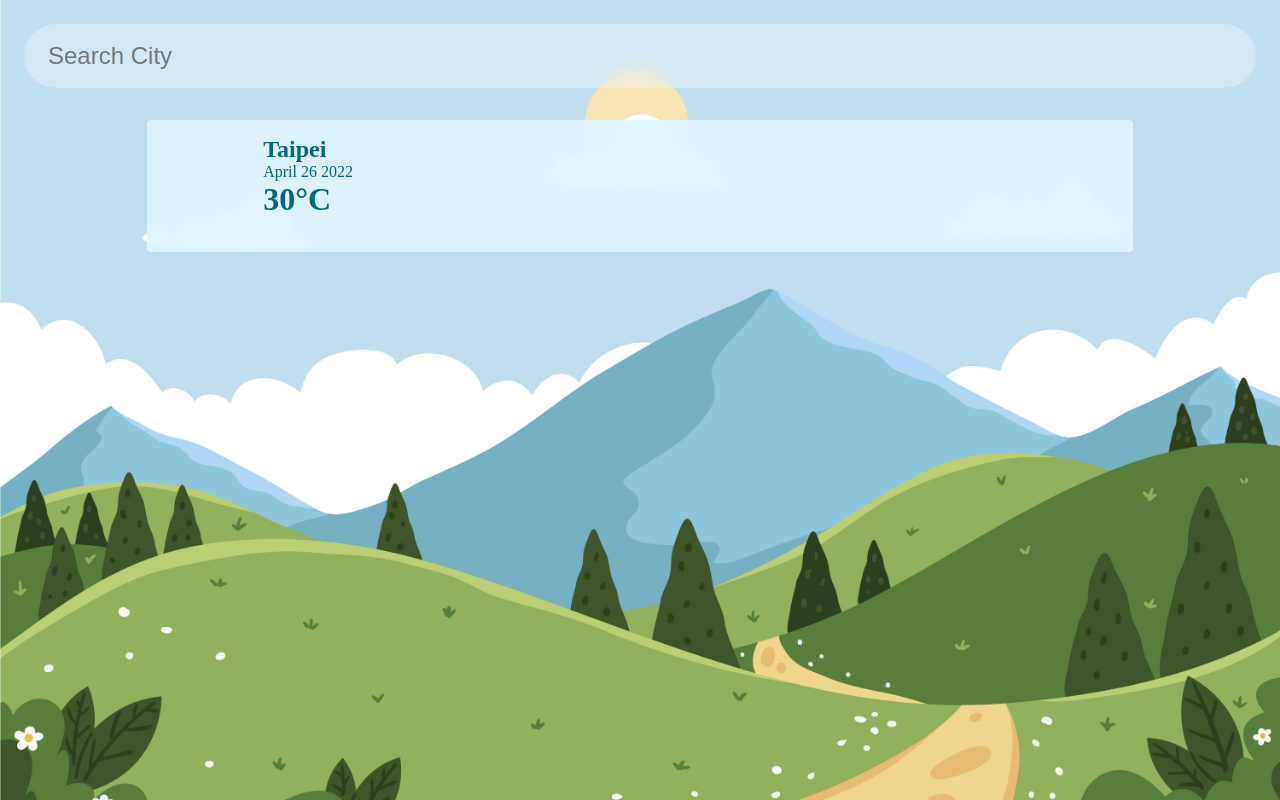
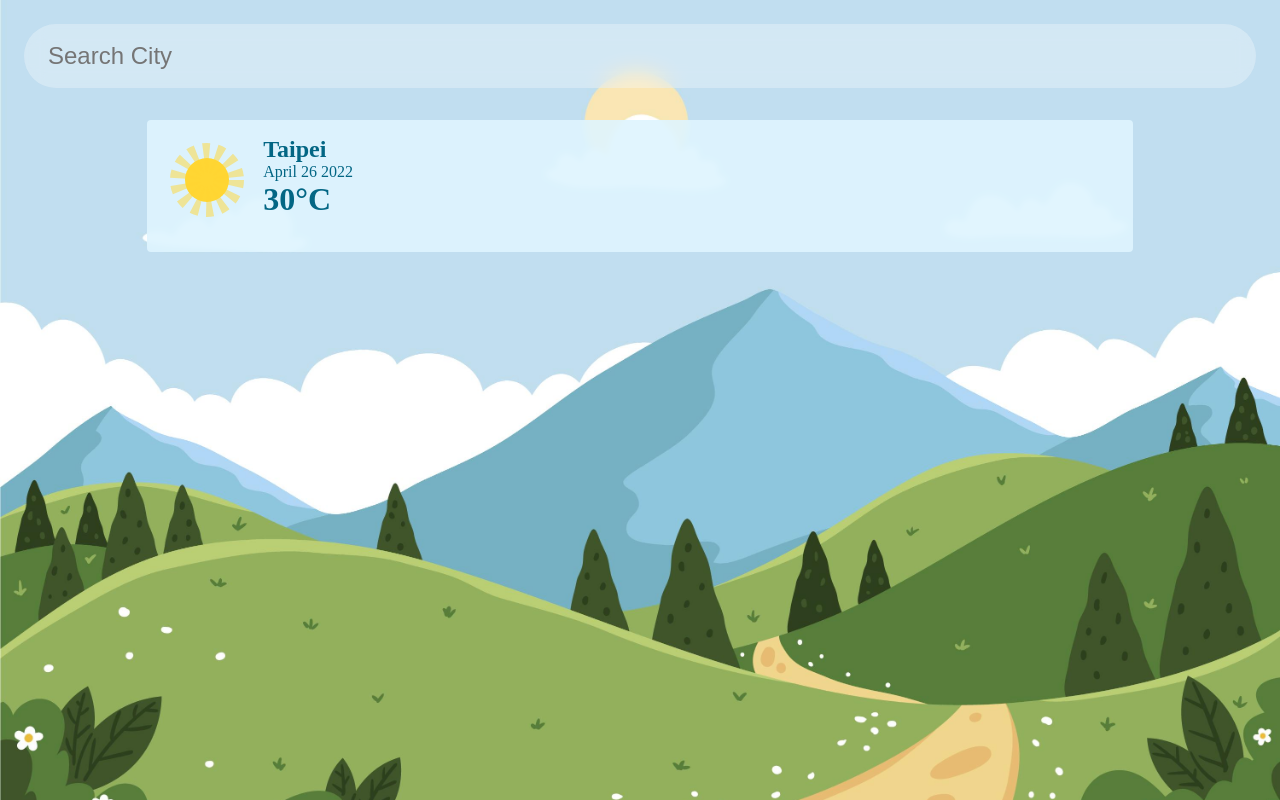
Before and after one commit to tsun-yu/vue-weather-app, a Vue app: page / in a window 1280 px wide. Built offline with nearby package versions, Linux system fonts and the light colour scheme.

Commit message:
sunny icon

```diff
--- a/src/App.vue
+++ b/src/App.vue
@@ -7,6 +7,7 @@ import { faUserSecret } from "@fortawesome/free-solid-svg-icons";
 // import { FontAwesomeIcon } from "@fortawesome/vue-fontawesome";
 // import { ref, computed } from "@vue/reactivity";
 import RainyIcon from "./components/icons/RainyIcon.vue";
+import SunnyIcon from "./components/icons/SunnyIcon.vue";
 library.add(faUserSecret);
 let api_key = "625d92b4d8d1889d9ae4efc7172270aa";
 let base_url = "https://api.openweathermap.org/data/2.5/";
@@ -74,6 +75,7 @@ const getData = async () => {
       >
         <div class="icon">
           <!-- <RainyIcon /> -->
+          <SunnyIcon />
         </div>
         <div class="weatherInfo">
           <h2>Taipei</h2>
--- a/src/components/icons/RainyIcon.vue
+++ b/src/components/icons/RainyIcon.vue
@@ -22,8 +22,6 @@ defineProps({
 <style scoped>
 svg {
   width: 100%;
-  /* max-width: 40px;
-  height: 40px; */
   position: relative;
 }
 .rain {
--- /dev/null
+++ b/src/components/icons/SunnyIcon.vue
@@ -0,0 +1,26 @@
+<script setup>
+defineProps({
+  msg: {
+    type: String,
+  },
+});
+</script>
+
+<template>
+  <svg viewbox="-50 -50 100 100">
+    <circle class="sun" cx="44" cy="44" r="22"></circle>
+  </svg>
+</template>
+
+<style scoped>
+svg {
+  width: 100%;
+  position: relative;
+}
+svg .sun {
+  fill: #ffd633;
+  stroke: rgba(255, 214, 51, 0.5);
+  stroke-width: 30px;
+  stroke-dasharray: 5px;
+}
+</style>
```
